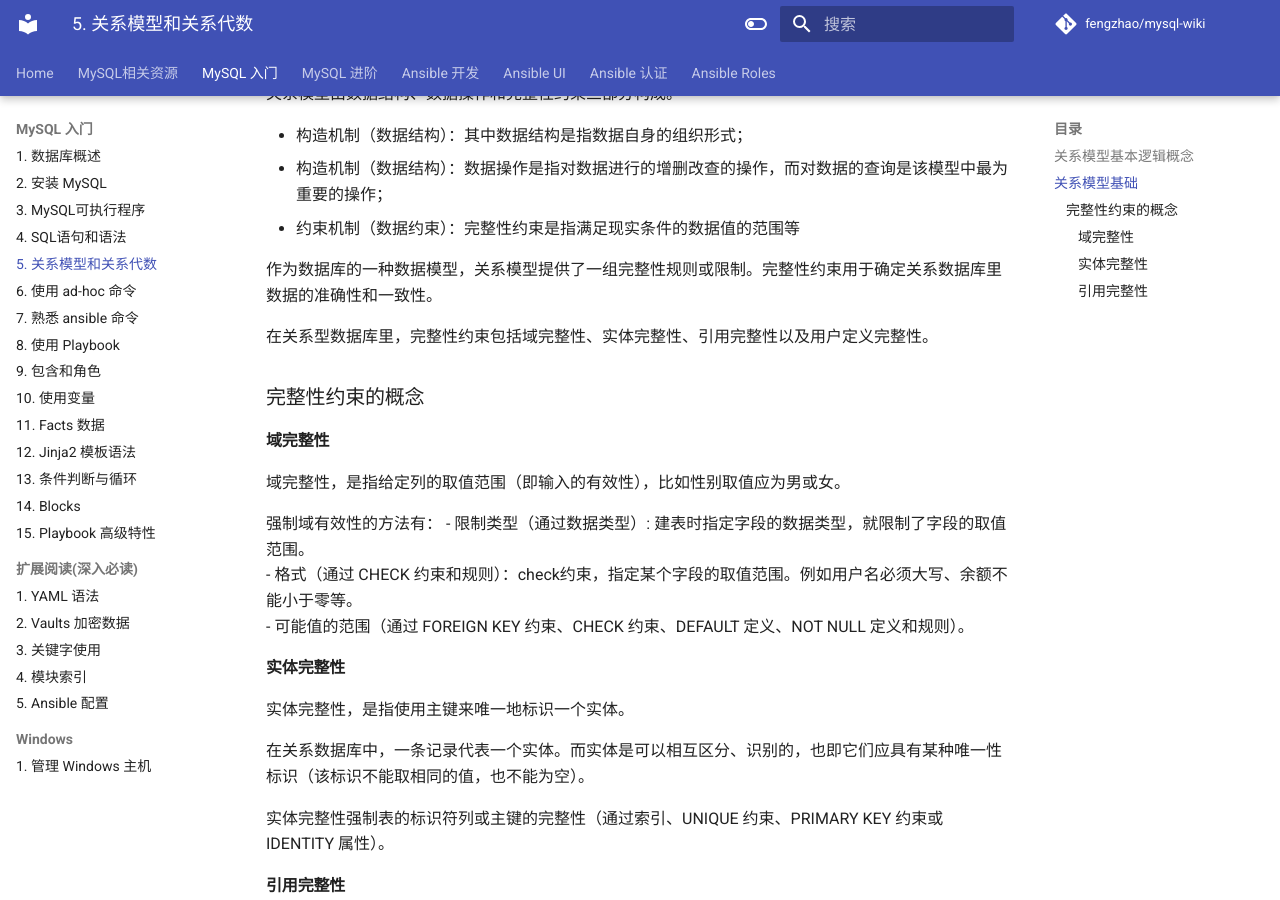
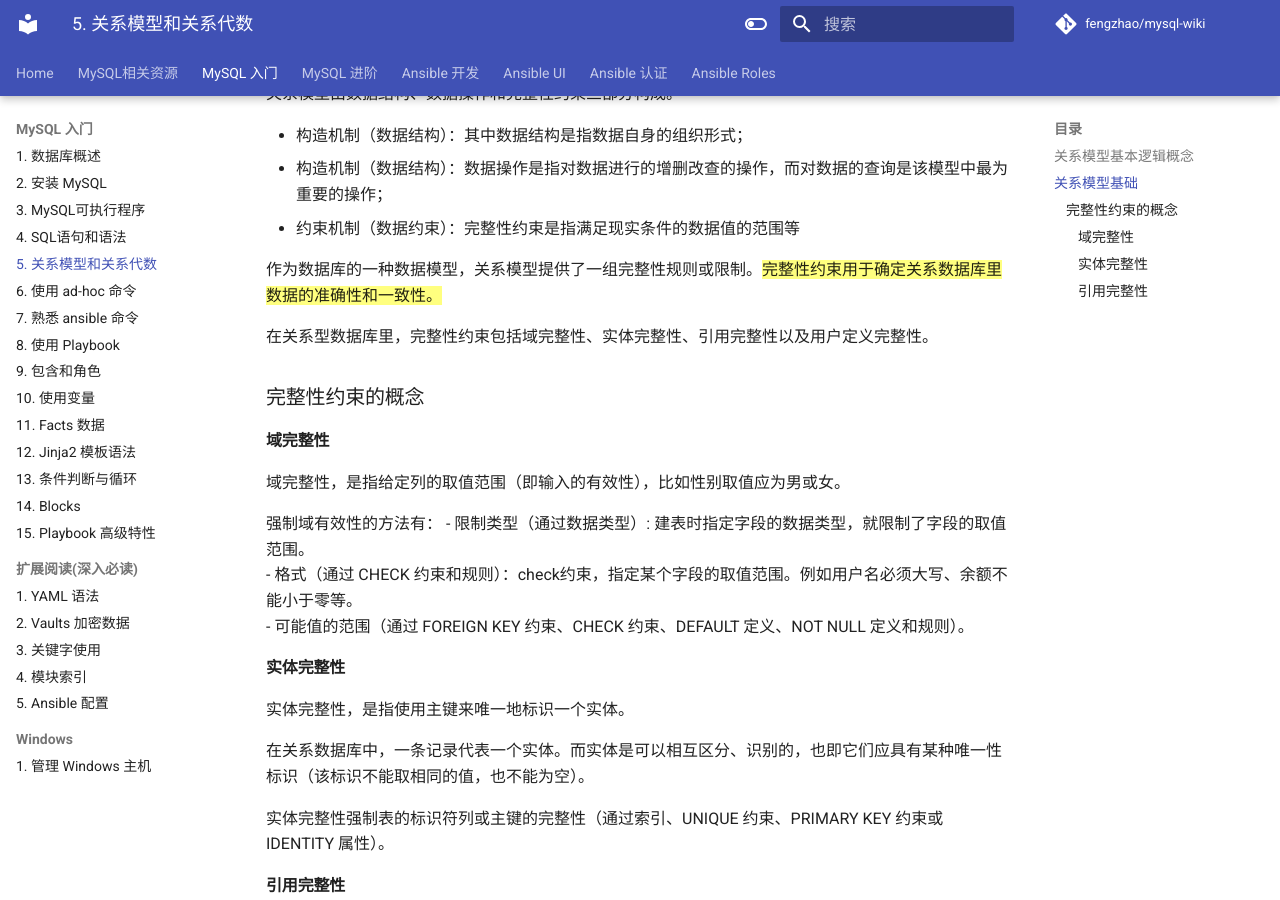
Before and after one commit to fengzhaowiki/mysql-wiki, an MkDocs documentation site: the page built from docs/basic/5.relation.md, in a window 1280 px wide and 900 px high, scrolled down 1590 px. Built offline with MkDocs 1.6.1 and Material for MkDocs 9.7.7, drawn with Linux system fonts in a browser that asks for light colours; comment, search, counter and statistics services are not loaded.

Commit message:
update mysql docs

```diff
--- a/docs/basic/5.relation.md
+++ b/docs/basic/5.relation.md
@@ -58,7 +58,7 @@
 - 约束机制（数据约束）：完整性约束是指满足现实条件的数据值的范围等
 
 
-作为数据库的一种数据模型，关系模型提供了一组完整性规则或限制。完整性约束用于确定关系数据库里数据的准确性和一致性。
+作为数据库的一种数据模型，关系模型提供了一组完整性规则或限制。==完整性约束用于确定关系数据库里数据的准确性和一致性。==
 
 在关系型数据库里，完整性约束包括域完整性、实体完整性、引用完整性以及用户定义完整性。
 
```
